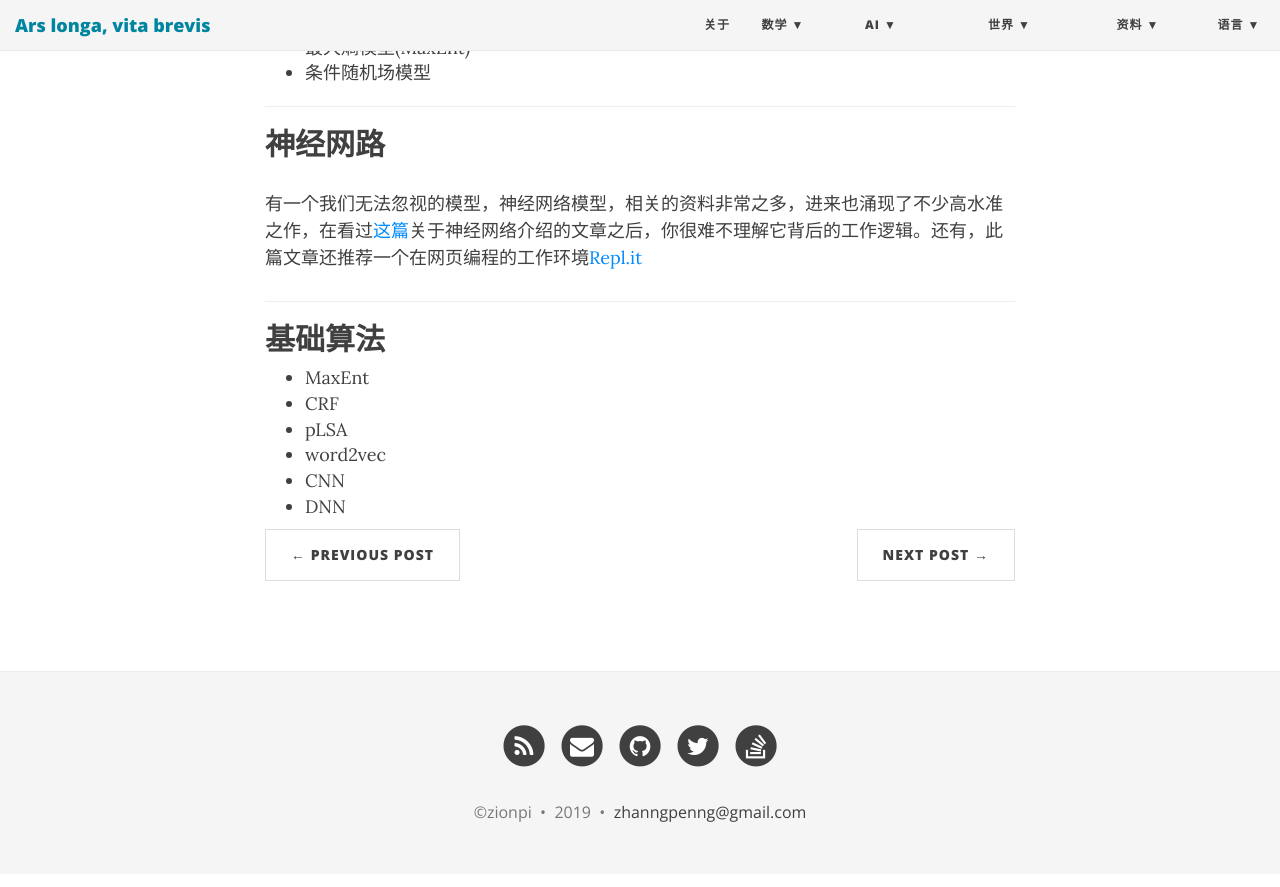
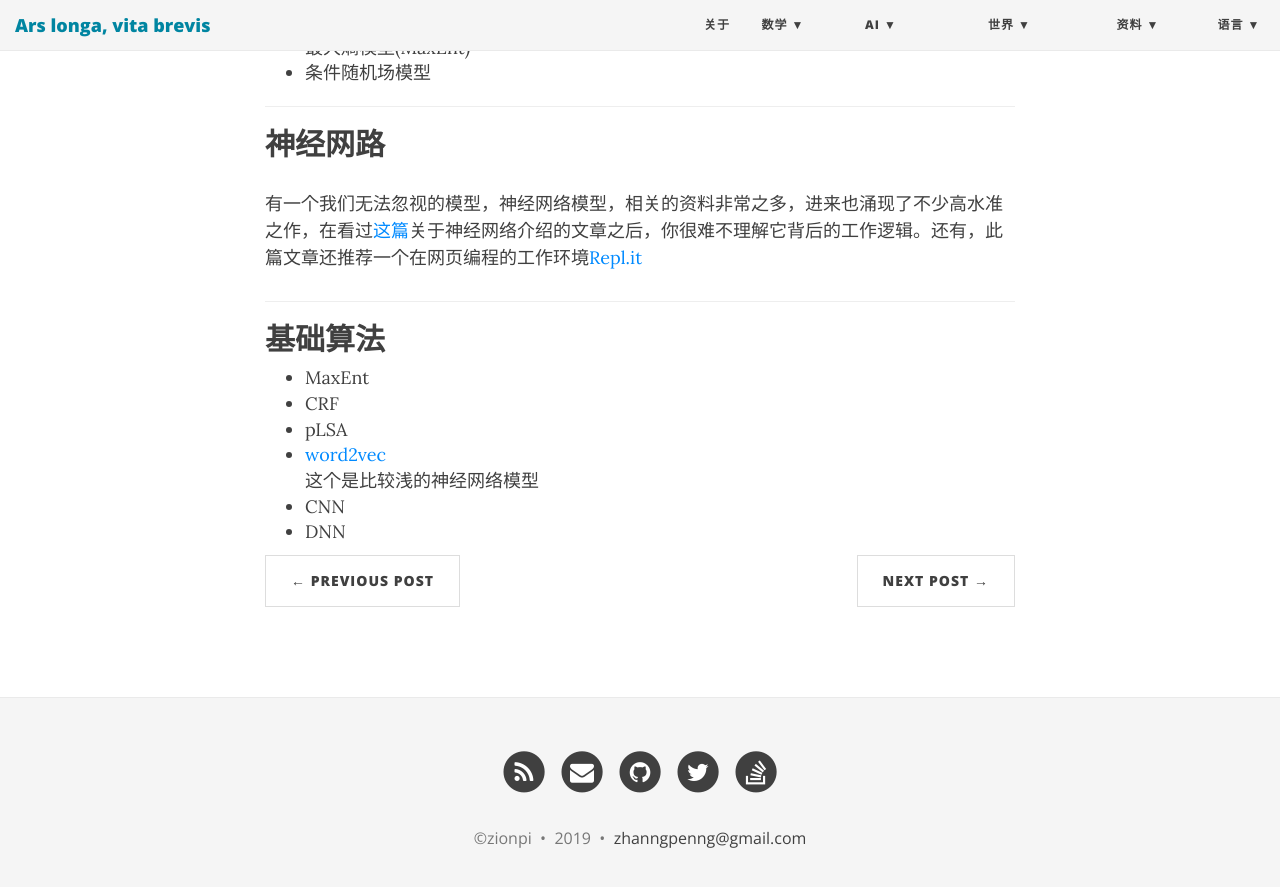
Before and after one commit to ZionPi/zionpi.github.io, a Jekyll site: the page built from _posts/2018-05-26-nlp-related-task-algorithms-and-model.md, in a window 1280 px wide and 900 px high, scrolled down 1303 px. Shown: the top 887 px of the window. Built offline with Jekyll 4.4.1, drawn with Linux system fonts in a browser that asks for light colours; nearby versions of some CDN libraries.

Commit message:
Update 2018-05-26-nlp-related-task-algorithms-and-model.md

```diff
--- a/_posts/2018-05-26-nlp-related-task-algorithms-and-model.md
+++ b/_posts/2018-05-26-nlp-related-task-algorithms-and-model.md
@@ -55,6 +55,7 @@ title: NLP相关任务算法与模型
 - MaxEnt
 - CRF
 - pLSA
-- word2vec
+- [word2vec](https://en.wikipedia.org/wiki/Word2vec)
+  这个是比较浅的神经网络模型
 - CNN
 - DNN
```
